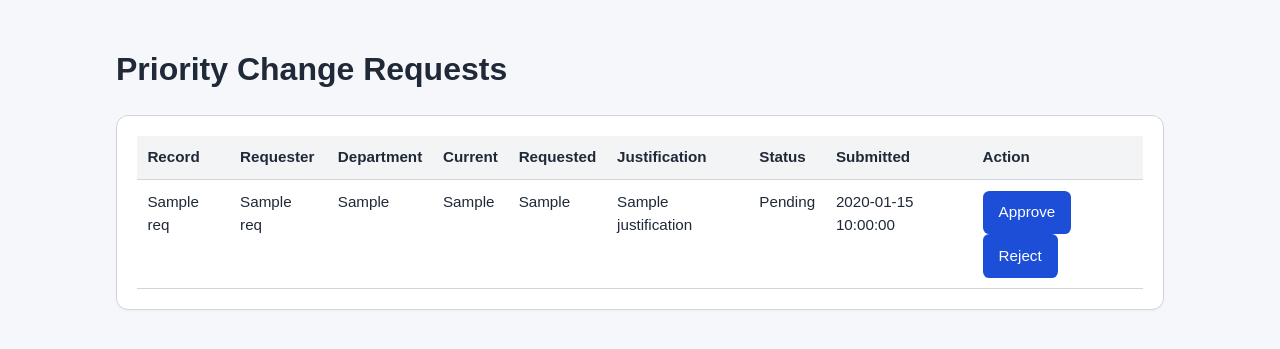
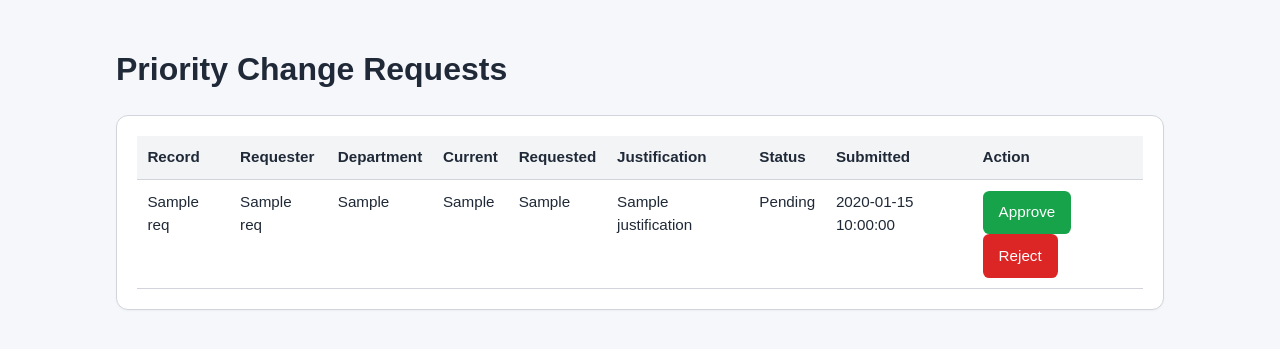
Before and after one commit to Jagpreet170406/AS-ICA1, a Flask app: template templates/priority_requests_review.html in a window 1280 px wide. Shown: the part 64-413 px from the top of the page. Run offline with Flask 3, Linux system fonts and the light colour scheme; the template is opened without the code that fills it: most values are stand-ins (such as "Sample title", 1, 10 or a date in 2020).

Commit message:
Fixing Styling of Website when Approving or Rejecting

```diff
--- a/app.py
+++ b/app.py
@@ -275,6 +275,7 @@ def create_app() -> Flask:
                 FROM priority_requests
                 JOIN records ON priority_requests.record_id = records.id
                 JOIN users ON priority_requests.requester_id = users.id
+                WHERE priority_requests.status = 'Pending'
                 ORDER BY priority_requests.created_at DESC
                 """
             )
@@ -286,7 +287,7 @@ def create_app() -> Flask:
                 FROM priority_requests
                 JOIN records ON priority_requests.record_id = records.id
                 JOIN users ON priority_requests.requester_id = users.id
-                WHERE users.department = ?
+                WHERE users.department = ? AND priority_requests.status = 'Pending'
                 ORDER BY priority_requests.created_at DESC
                 """,
                 (user["department"],),
@@ -337,7 +338,7 @@ def create_app() -> Flask:
         )
 
         db.commit()
-        flash(f"Request {new_status.lower()}.", "success")
+        flash(f"Request rejected.", "danger")
         return redirect(url_for("priority_requests_review"))
 
     @app.route("/profile")
--- a/static/styles.css
+++ b/static/styles.css
@@ -228,3 +228,24 @@ th {
 .muted {
     color: var(--muted);
 }
+
+.flash.danger {
+    background: #fee2e2;
+    color: #991b1b;
+}
+
+.button-approve {
+    background: #16a34a;
+}
+
+.button-approve:hover {
+    background: #15803d;
+}
+
+.button-reject {
+    background: #dc2626;
+}
+
+.button-reject:hover {
+    background: #b91c1c;
+}
--- a/templates/priority_requests_review.html
+++ b/templates/priority_requests_review.html
@@ -37,12 +37,12 @@
             <form method="post" action="{{ url_for('priority_request_action', request_id=req['id']) }}" class="inline-form">
                 <input type="hidden" name="csrf_token" value="{{ csrf_token() }}">
                 <input type="hidden" name="action" value="Approve">
-                <button type="submit">Approve</button>
+                <button type="submit" class="button-approve">Approve</button>
             </form>
             <form method="post" action="{{ url_for('priority_request_action', request_id=req['id']) }}" class="inline-form">
                 <input type="hidden" name="csrf_token" value="{{ csrf_token() }}">
                 <input type="hidden" name="action" value="Reject">
-                <button type="submit">Reject</button>
+                <button type="submit" class="button-reject">Reject</button>
             </form>
             {% endif %}
         </td>
```
